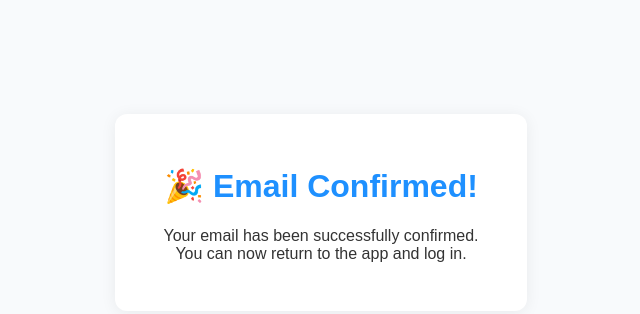
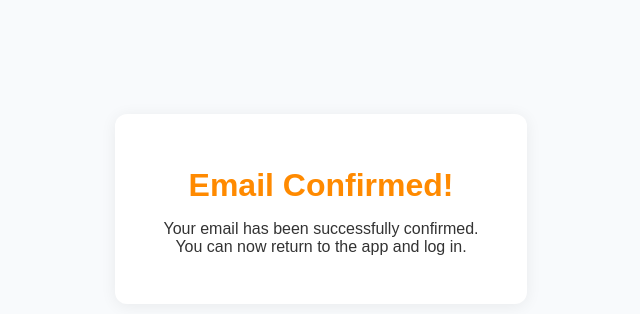
Before and after one commit to nicopc7/email-confirmatio-page, a plain HTML site: page index.html in a window 1280 px wide. Shown: the part 46-360 px from the top of the page, without its empty margins (319-959 px from the left). Drawn offline with Linux system fonts and the light colour scheme.

Commit message:
Update index.html

```diff
--- a/index.html
+++ b/index.html
@@ -5,14 +5,14 @@
     <meta name="viewport" content="width=device-width, initial-scale=1" />
     <style>
       body { font-family: sans-serif; text-align: center; margin-top: 20vh; background: #f8fafc; }
-      h1 { color: #1e90ff; }
       .container { background: white; display: inline-block; padding: 2em 3em; border-radius: 12px; box-shadow: 0 2px 16px #0001; }
+      h1 { color: #FF8A00; font-size: 2rem; font-weight: 600; margin-bottom: 0.5em; }
       p { color: #333; }
     </style>
   </head>
   <body>
     <div class="container">
-      <h1>🎉 Email Confirmed!</h1>
+      <h1>Email Confirmed!</h1>
       <p>Your email has been successfully confirmed.<br>
       You can now return to the app and log in.</p>
     </div>
```
